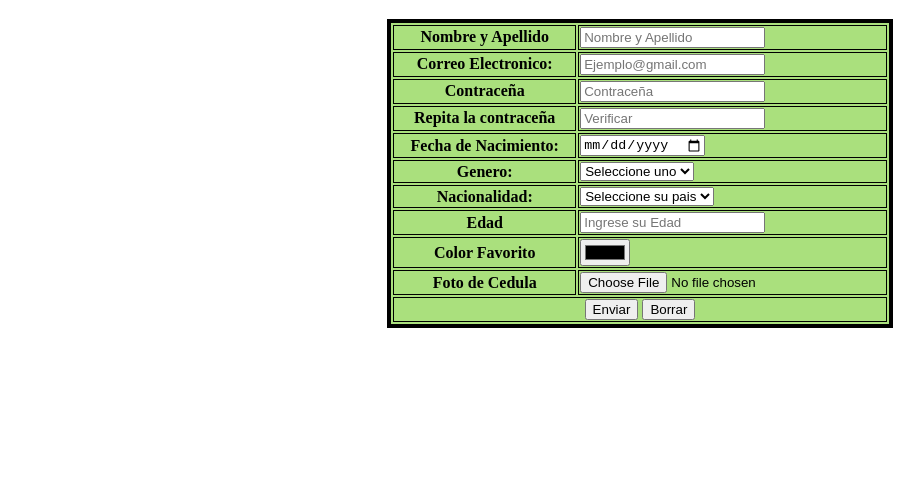
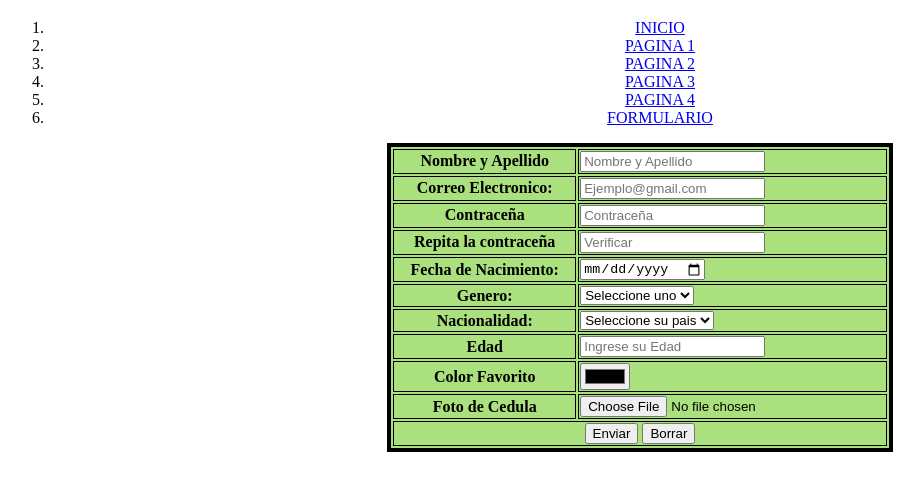
Before and after one commit to Luiscastillo15/Portafolio-IUTEPAL.github.io, a plain HTML site: page Formulario.html in a window 1280 px wide. Shown: the part 61-552 px from the top of the page, without its empty margins (0-924 px from the left). Drawn offline with Linux system fonts and the light colour scheme.

Commit message:
decimo commit

```diff
--- a/Formulario.html
+++ b/Formulario.html
@@ -8,9 +8,19 @@
 <body>
     <center>
 
+        <h1>Registrate</h1>
+        <OL>
+            <LI><a href="index.html">INICIO</a></LI>
+            <LI><a href="PAG2.html">PAGINA 1</a></LI>
+            <LI><a href="PAG3.html">PAGINA 2</a></LI>
+            <LI><a href="PAG4.html">PAGINA 3</a></LI>
+            <LI><a href="PAG5.html">PAGINA 4</a></LI>
+            <LI><a href="Formulario.html">FORMULARIO</a></LI>
+        </OL>
+
+
+
     <form method="post">
-
-        <h1>Registrate</h1>
 
             <table border="4" bordercolor="black" bgcolor="#AAE07D" align="center" width="40%" height="200%">
 
```
Also changed, not shown: PAG2.html (+1 -0 lines), PAG3.html (+1 -0 lines), PAG4.html (+1 -0 lines), PAG5.html (+2 -1 lines), index.html (+1 -0 lines).
